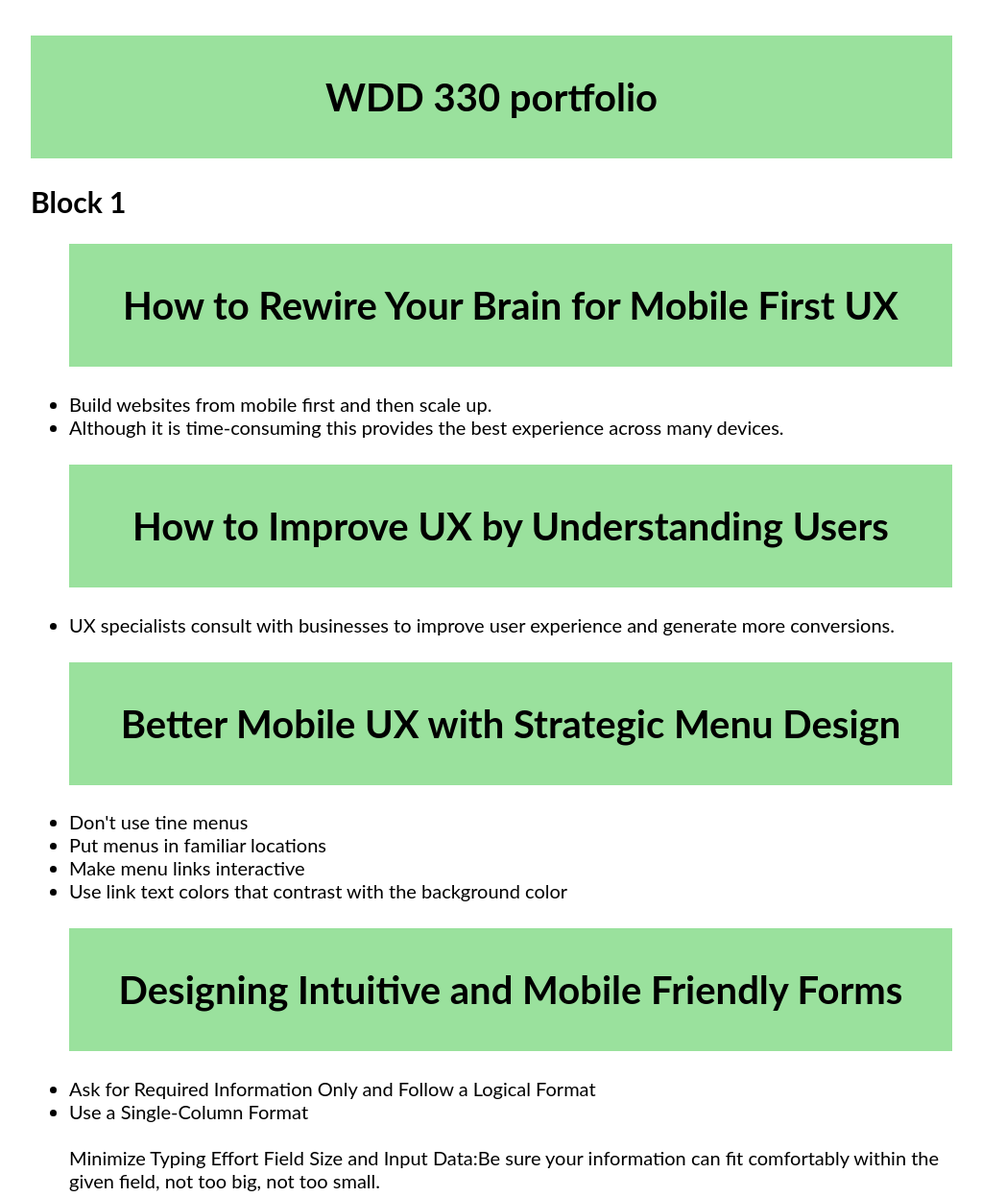
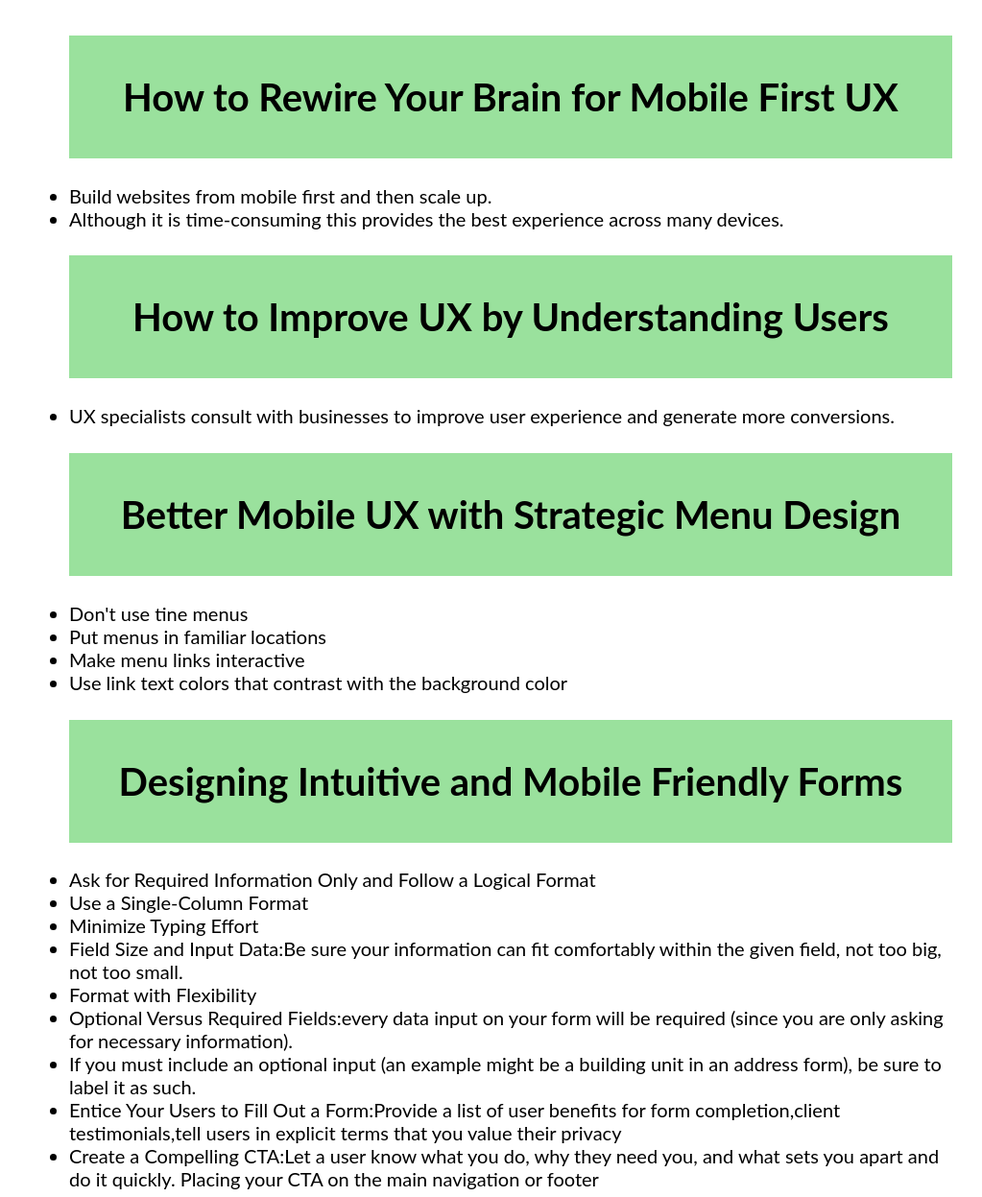
Before and after one commit to janneandrea16/wdd-portfolio, a plain HTML site: page week1/events/first-event.html in a window 1280 px wide. Shown: the top 1247 px of the page at 96% size, without its empty margins (128-1151 px from the left). Drawn offline with Linux system fonts and the light colour scheme; files that its build step writes are made by us from their sources.

Commit message:
intent commit

```diff
--- a/week1/events/first-event.html
+++ b/week1/events/first-event.html
@@ -5,11 +5,9 @@
     <meta charset="UTF-8" />
     <meta name="viewport" content="width=device-width, initial-scale=1.0" />
     <title>WDD 330 portfolio</title>
-    <link rel="stylesheet" href="css/main-index.css" />
+    <link rel="stylesheet" href="/wdd-portfolio/css/main-index.css" />
   </head>
   <body>
-    <h1>WDD 330 portfolio</h1>
-    <h2>Block 1</h2>
     <ul>
         <h1>How to Rewire Your Brain for Mobile First UX</h1>
         <li>Build websites from mobile first and then scale up.</li>
@@ -32,17 +30,14 @@
 
         <li>Ask for Required Information Only and Follow a Logical Format
         <li>Use a Single-Column Format</li>
-        <br>Minimize Typing Effort</li>
-        </li> Field Size and Input Data:Be sure your information can fit comfortably within the given field, not too big, not too small.</li>
-        <br>Format with Flexibility
-        <br>Optional Versus Required Fields:every data input on your form will be required (since you are only asking for necessary information).
-        <br>If you must include an optional input (an example might be a building unit in an address form), be sure to label it as such.
-        <br>Entice Your Users to Fill Out a Form:
-        <br>Provide a list of user benefits for form completion.
-        <br>client testimonials
-        <br>Tell users in explicit terms that you value their privacy
-        <br>Create a Compelling CTA: Let a user know what you do, why they need you, and what sets you apart and do it quickly. placing your CTA
-        <br>in the main navigation or footer
+        <li>Minimize Typing Effort</li>
+        <li> Field Size and Input Data:Be sure your information can fit comfortably within the given field, not too big, not too small.</li>
+        <li>Format with Flexibility</li>
+        <li>Optional Versus Required Fields:every data input on your form will be required (since you are only asking for necessary information).</li>
+        <li>If you must include an optional input (an example might be a building unit in an address form), be sure to label it as such.</li>
+        <li>Entice Your Users to Fill Out a Form:Provide a list of user benefits for form completion,client testimonials,tell users in explicit terms that you value their privacy</li>
+        <li>Create a Compelling CTA:Let a user know what you do, why they need you, and what sets you apart and do it quickly.
+        Placing your CTA on the main navigation or footer</li>
 
 
         <h1>Designing a Better Mobile Advertising User Experience</h1>
```
